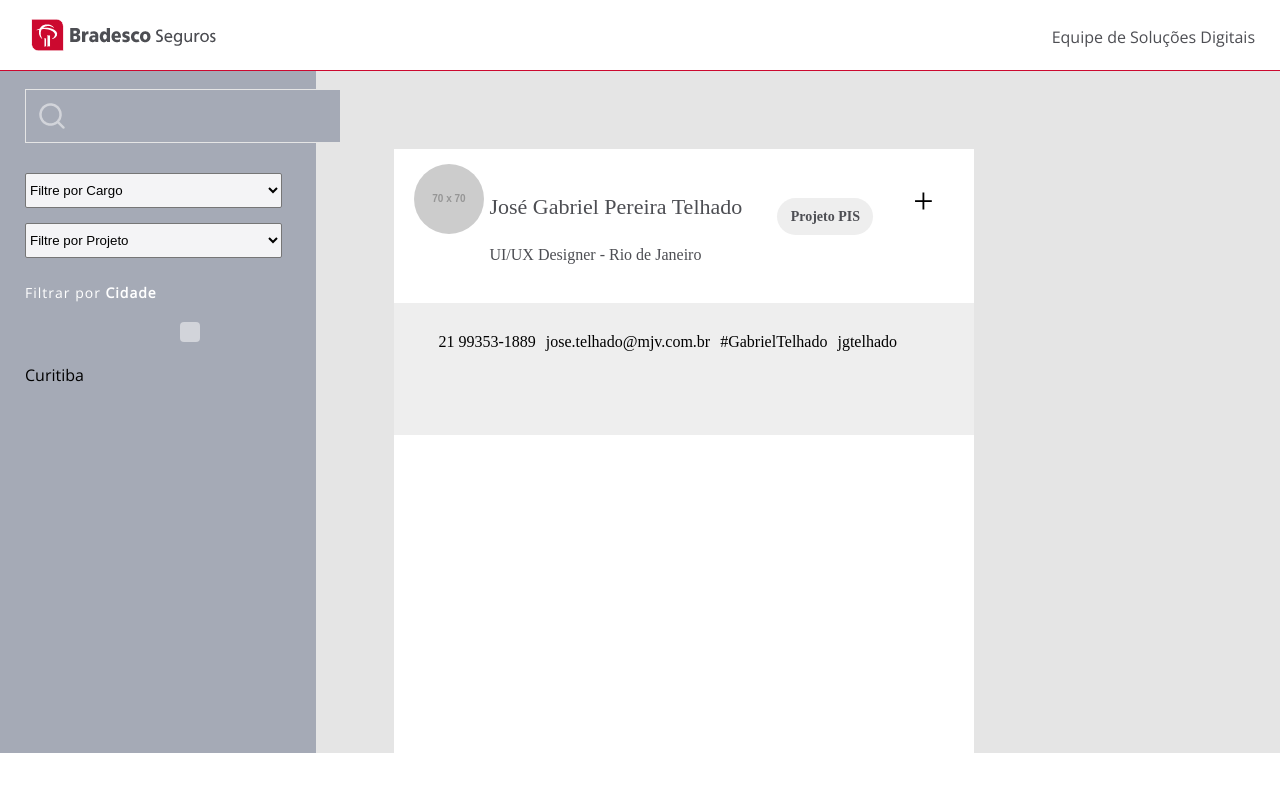
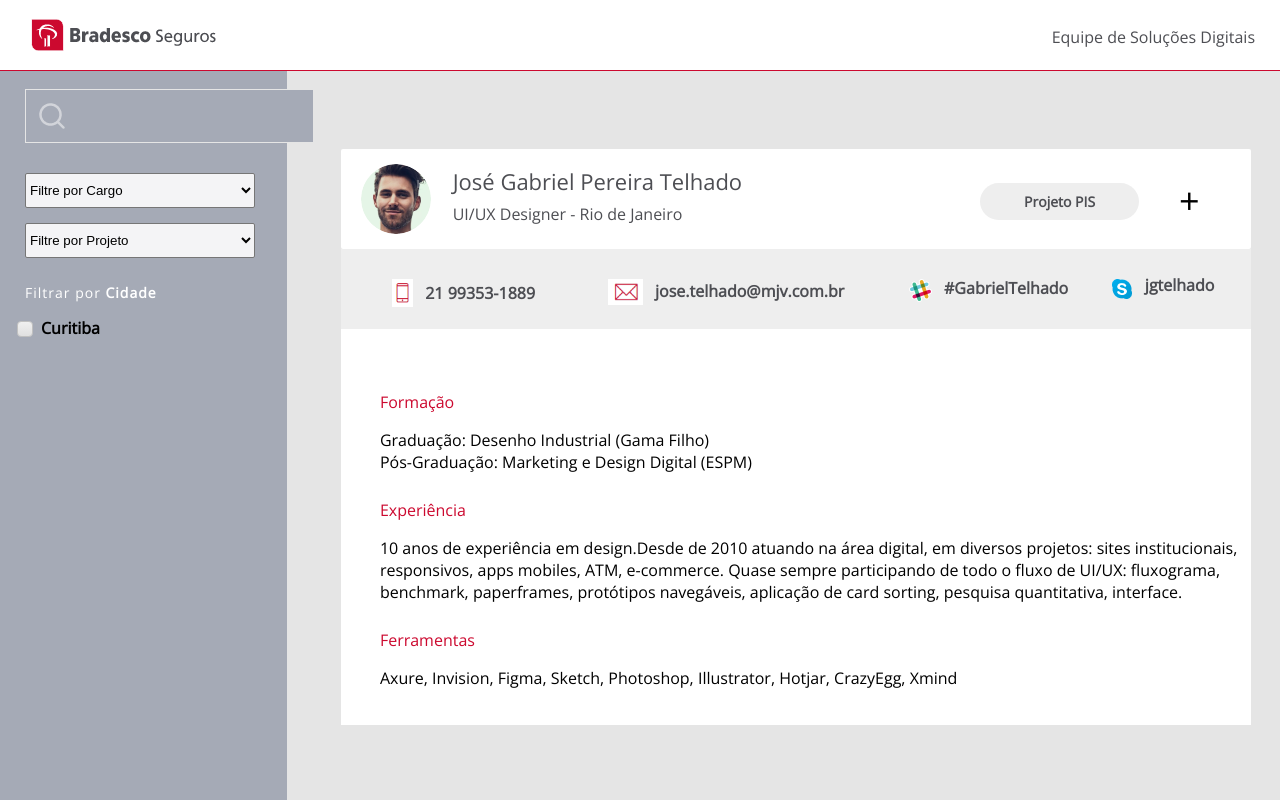
Before and after one commit to vinculuzX/s_digitais, a React app: page / in a window 1280 px wide. Shown: the top 800 px of the page. Built offline with nearby package versions, Linux system fonts and the light colour scheme; the HTML template or start-up script is replaced by a standard one.

Commit message:
ajustando html e css do layout

```diff
--- a/src/components/LayoutStylesheet.scss
+++ b/src/components/LayoutStylesheet.scss
@@ -9,6 +9,6 @@
 }
 .container{
     display:grid;
-    grid-template-columns: 30% 70%;
+    grid-template-columns: 25% 55%;
     min-height:600px;
 }
--- a/src/components/layout/ContentComponent.jsx
+++ b/src/components/layout/ContentComponent.jsx
@@ -1,6 +1,10 @@
 import React from 'react'
 import contentstyle from './ContentStylesheet.scss'
-
+import avatar1 from '../../assets/img/avatar1.png'
+import cel from '../../assets/img/icon_cel.png'
+import slack from '../../assets/img/icon_slack.png'
+import skype from '../../assets/img/icon_skype.png'
+import msg from '../../assets/img/icon_msg.png'
 export default class ContentLayout extends React.Component {
 
     render() {
@@ -8,7 +12,7 @@
             <div className="content">
                 <div className="content__box">
                     <div className="content__avatar">
-                        <img src="http://via.placeholder.com/70x70" />
+                        <img src={avatar1} />
                     </div>
                     <div className="content__profile">
                         <p className="profile__name">José Gabriel Pereira Telhado</p>
@@ -22,18 +26,29 @@
                 <div className="content__info">
                     <div className="info">
                         <div className="info__contact">
-                            <span className="info__contact--margin">21 99353-1889</span>
-                            <span className="info__contact--margin">jose.telhado@mjv.com.br</span>
-                            <span className="info__contact--margin">#GabrielTelhado</span>
-                            <span className="info__contact--margin">jgtelhado</span>
+                            <div className="info__contact--align"><img src={cel}/>&nbsp;&nbsp;&nbsp;21 99353-1889</div>
+                            <div className="info__contact--align"><img src={msg}/>&nbsp;&nbsp;&nbsp;jose.telhado@mjv.com.br</div>
+                            <div className="info__contact--align"><img src={slack}/>&nbsp;&nbsp;&nbsp;#GabrielTelhado</div>
+                            <div className="info__contact--align"><img src={skype}/>&nbsp;&nbsp;&nbsp;jgtelhado</div>
                         </div>
                         <div className="info__details">
                             <div className="details">
-                                <div className="details__title">
-
+                                <p className="details__title">Formação</p>
+                                <div className="details__info">
+                                Graduação: Desenho Industrial (Gama Filho)<br/>
+                                Pós-Graduação: Marketing e Design Digital (ESPM)
                                 </div>
+                            </div>
+                            <div className="details">
+                                <p className="details__title">Experiência</p>
                                 <div className="details__info">
-
+10 anos de experiência em design.Desde de 2010 atuando na área digital, em diversos projetos: sites institucionais, responsivos, apps mobiles, ATM, e-commerce. Quase sempre participando de todo o fluxo de UI/UX: fluxograma, benchmark, paperframes, protótipos navegáveis, aplicação de card sorting, pesquisa quantitativa, interface.
+                                </div>
+                            </div>
+                            <div className="details">
+                                <p className="details__title">Ferramentas</p>
+                                <div className="details__info">
+                                Axure, Invision, Figma, Sketch, Photoshop, Illustrator, Hotjar, CrazyEgg, Xmind
                                 </div>
                             </div>
                         </div>
--- a/src/components/layout/ContentStylesheet.scss
+++ b/src/components/layout/ContentStylesheet.scss
@@ -1,14 +1,17 @@
 .content{
     margin-top:68px;
     margin-left:78px;
-    margin-right:78px
+    margin-right:78px;
+    width:910px;
   }
   .content__box{
     background-color:#ffffff;
     margin-top:10px;
     display:grid;
     grid-template-columns: 1fr 3fr 1fr 1fr;
-
+    height: 100px;
+    border-radius: 2px;
+    cursor: pointer;
   }
   .content__avatar{
     padding-top:15px;
@@ -22,38 +25,38 @@
     object-fit:cover;
     }
     .content__profile{
-      padding-top:21px;
-      padding-bottom:21px
+      height:100px;
     }
     .profile__name{
-      font:22px/30px OpenSans;
+      font:22px/20px 'Open Sans', sans-serif;
       color:#4D4E53
     }
     .profile__info{
-      font:16px/22px OpenSans;
+      font:16px/2px 'Open Sans', sans-serif;
       color:#4D4E53;
-      margin-top:9px;
     }
     .content__project{
-      padding-top:35px;
-      padding-bottom:35px;
+      padding:20px 0px;
+      margin-left: 192px;
     }
     .project__name{
-      font:14px/19px OpenSans;
+      font:14px/19px 'Open Sans', sans-serif;
       color:#4D4E53;
       background-color:#EEEEEE;
       border-radius:20px;
       padding:9px;
       text-align:center;
       font-weight:800;
+      width:141px;
     }
     .action__plus{
-      font:36px/24px OpenSans;
+      font:36px/24px 'Open Sans', sans-serif;
       padding-top:40px;
       padding-bottom:40px;
       padding-right:40px;
       margin-left:40px;
     }
+    /* content contact */
     .content__info{
       height:450px;
 
@@ -65,18 +68,32 @@
       background-color:#EEEEEE;
       height:80px;
       padding-left:35px;
-      padding-top:28px;
-      padding-bottom:24px;
-      font:16px/22px OpenSans
+      font:16px/22px 'Open Sans', sans-serif;
+      display:grid;
+      grid-template-columns: 1fr 2fr 1fr 1fr;
+      color: #4D4E53;
+      font-weight: bolder;
     }
-    .info__contact--margin{
-     margin-left:10px
+    .info__contact--align{
+      padding:22px 0px;
+      text-align: center
     }
+    .info__contact--align > img{
+      position: relative;
+      top:8px;
+    }
+
     .info__details{
       background-color:#FFFFFF;
       height:360px;
+      padding-top:36px;
     }
     .details{
-      padding-top:36px;
       padding-left:39px;
+      padding-top:10px;
     }
+    .details__title{
+      font-style: italic;
+      font: 16px/22px 'Open Sans',sans-serif;
+      color:#CC092F
+    }
--- a/src/components/layout/SidebarComponent.jsx
+++ b/src/components/layout/SidebarComponent.jsx
@@ -24,12 +24,10 @@
                         </div>
                         <div className="sidebar__check">
                             <h3 className="sidebar__title">Filtrar por <b>Cidade</b></h3>
-
-                                <div className="squarebox">
-                                    <input type="checkbox" value="curitiba" id="squarebox" name="check" />
-                                    <label htmlFor="squarebox"></label>
-                                </div>  Curitiba
-
+                            <div className="checkbox">
+                              <input id="option" type="checkbox" name="field" value="option"/>
+                              <label htmlFor="option"><span><span></span></span>Curitiba</label>
+                            </div>
                         </div>
                     </div>
                 </div>
--- a/src/components/layout/SidebarStylesheet.scss
+++ b/src/components/layout/SidebarStylesheet.scss
@@ -1,6 +1,8 @@
 /* sidebar */
 .sidebar {
     background-color: #A5AAB6;
+    width: 287px;
+    min-height:1328px;
   }
   .sidebar__content{
     padding-left:25px
@@ -21,8 +23,12 @@
     background-position: 13px 13px;
     background-repeat: no-repeat;
     color:#E5E5E5;
-    font:16px/22px 'Open Sans', sans-serif
+    font:16px/22px 'Open Sans', sans-serif;
+    &:focus{
+      border-color: #E5E5E5;
+    }
   }
+
   .sidebar__filter{
     margin-top:30px
   }
@@ -52,33 +58,95 @@
     font:14px/19px 'Open Sans', sans-serif;
     letter-spacing:1px;
   }
-  .sidebar__check .squarebox{
-    width: 20px;
-    margin: 20px auto;
-    position: relative;
+  .sidebar__check input[type=checkbox]:not(old){
+    width     : 20px;
+    margin    : 0;
+    padding   : 0;
+    font-size : 1em;
+    opacity   : 0;
   }
-  .sidebar__check .squarebox label{
-    cursor: pointer;
-    position: absolute;
-    width: 20px;
-    height: 20px;
-    top: 0;
-    border-radius: 4px;
-    background: #D2D4DA;
- }
- .sidebar__check .squarebox label:after{
-  opacity: 0;
-	content: '';
-	position: absolute;
-	width: 9px;
-	height: 5px;
-	background: transparent;
-	top: 4px;
-	left: 4px;
-	border: 3px solid #333;
-	border-top: none;
-	border-right: none;
- }
- input[type=checkbox] {
-	visibility: hidden;
-}
+  .sidebar__check input[type=checkbox]:not(old) + label{
+    display      : inline-block;
+  margin-left  : -2em;
+  line-height: 25px;
+    font-weight: 600;
+  }
+  .sidebar__check input[type=checkbox]:not(old) + label > span{
+    display          : inline-block;
+ width            : 0.875em;
+ height           : 0.875em;
+ margin           : 0.25em 0.5em 0.25em 0.25em;
+ border           : 0.0625em solid rgb(192,192,192);
+ border-radius    : 0.25em;
+ background       : rgb(224,224,224);
+ background-image :    -moz-linear-gradient(rgb(240,240,240),rgb(224,224,224));
+ background-image :     -ms-linear-gradient(rgb(240,240,240),rgb(224,224,224));
+ background-image :      -o-linear-gradient(rgb(240,240,240),rgb(224,224,224));
+ background-image : -webkit-linear-gradient(rgb(240,240,240),rgb(224,224,224));
+ background-image :         linear-gradient(rgb(240,240,240),rgb(224,224,224));
+ vertical-align   : bottom;
+  }
+  .sidebar__check input[type=checkbox]:not(old):checked + label > span{
+    background-image :    -moz-linear-gradient(rgb(224,224,224),rgb(240,240,240));
+background-image :     -ms-linear-gradient(rgb(224,224,224),rgb(240,240,240));
+background-image :      -o-linear-gradient(rgb(224,224,224),rgb(240,240,240));
+background-image : -webkit-linear-gradient(rgb(224,224,224),rgb(240,240,240));
+background-image :         linear-gradient(rgb(224,224,224),rgb(240,240,240));
+  }
+  .sidebar__check input[type=checkbox]:not(old):checked + label > span:before{
+    content     : '✓';
+display     : block;
+width       : 1em;
+color       : rgb(153,204,102);
+font-size   : 0.875em;
+line-height : 1em;
+text-align  : center;
+text-shadow : 0 0 0.0714em rgb(115,153,77);
+font-weight : bold;
+  }
+  // .sidebar__check input[type=checkbox]{
+  //   visibility: hidden;
+  // }
+  // .sidebar__check label{
+  //     font:16px/33px 'Open Sans', sans-serif;
+  //   color: #4D4E53;
+  // }
+  // .sidebar__check input[type=checkbox] + label span{
+  //   width: 20px;
+  //   height: 20px;
+  //   display: inline-block;
+  //   cursor:pointer;
+  //   background: #D2D4DA;
+  //   border-radius: 4px;
+  //   vertical-align:middle;
+  // }
+//   .sidebar__check .squarebox{
+//     width: 20px;
+//     margin: 20px auto;
+//     position: relative;
+//   }
+//   .sidebar__check .squarebox label{
+//     cursor: pointer;
+//     position: absolute;
+//     width: 20px;
+//     height: 20px;
+//     top: 0;
+//     border-radius: 4px;
+//     background: #D2D4DA;
+//  }
+//  .sidebar__check .squarebox label:after{
+//   opacity: 0;
+// 	content: '';
+// 	position: absolute;
+// 	width: 9px;
+// 	height: 5px;
+// 	background: transparent;
+// 	top: 4px;
+// 	left: 4px;
+// 	border: 3px solid #333;
+// 	border-top: none;
+// 	border-right: none;
+//  }
+//  input[type=checkbox] {
+// 	visibility: hidden;
+// }
```
